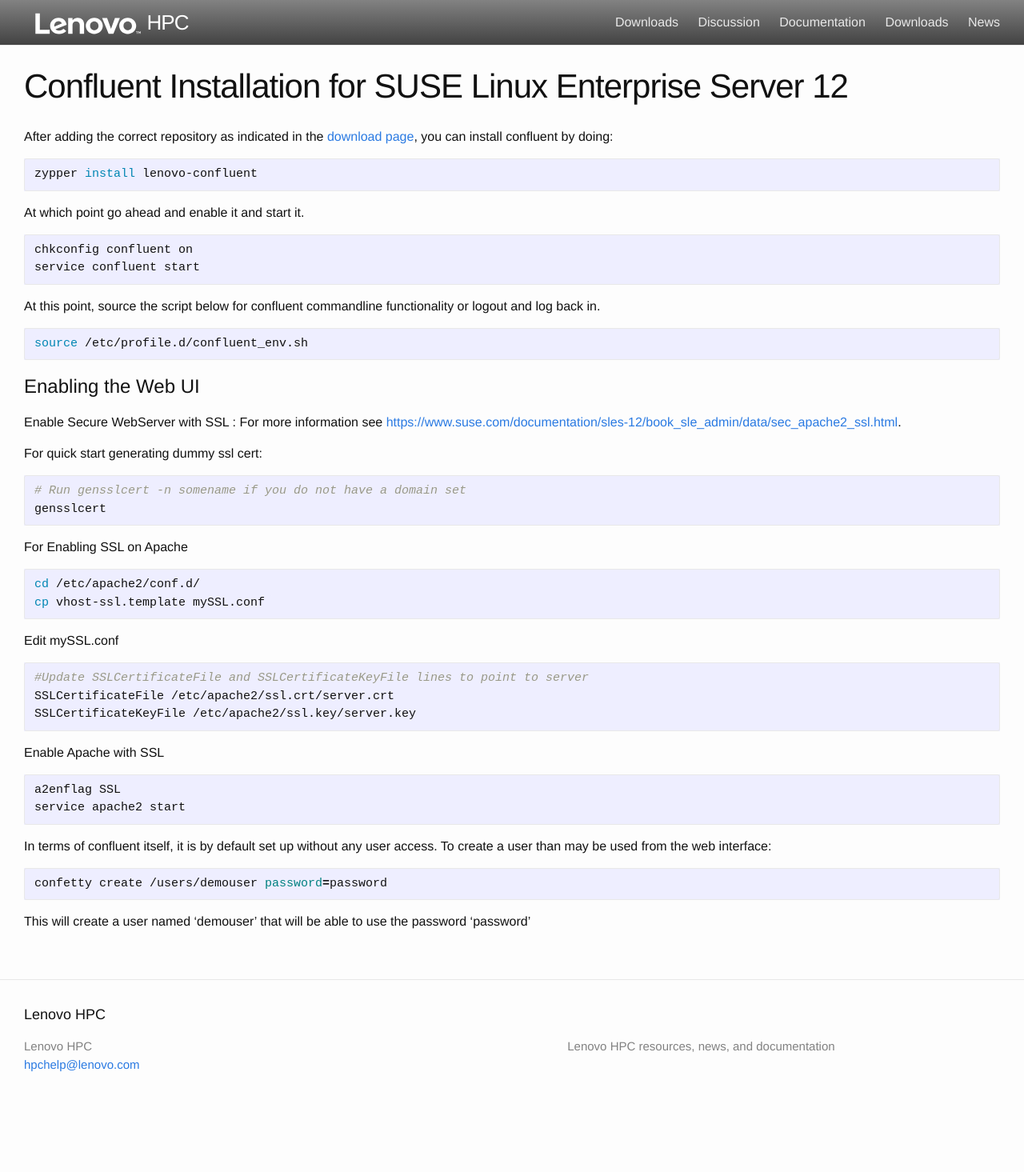
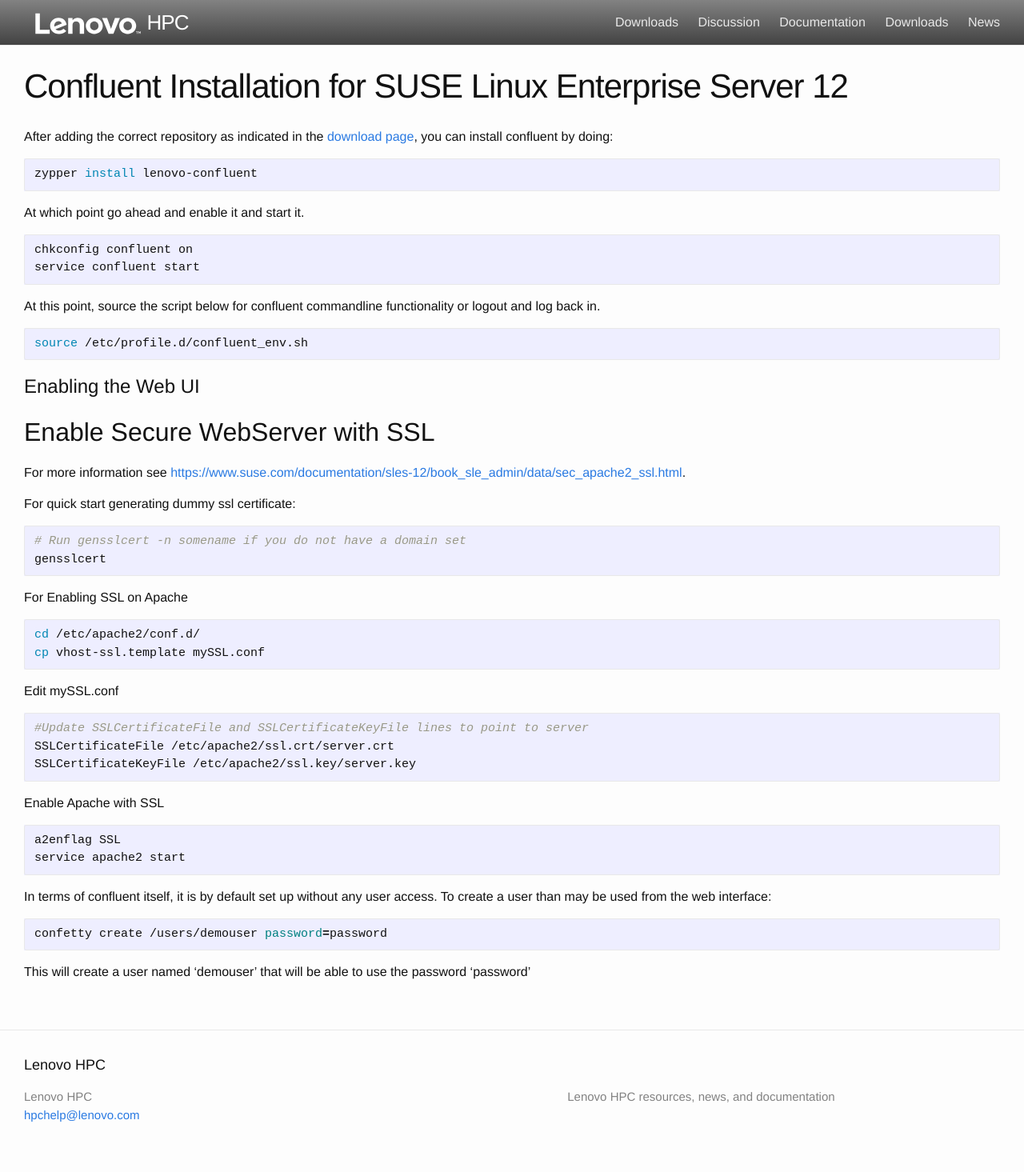
Before and after one commit to xcat2/confluent-docs, a Jekyll site: the page built from docs/installconfluent_suse.md, in a window 1280 px wide. Shown: the whole page at 80% size. Built offline with Jekyll 4.4.1, drawn with Linux system fonts in a browser that asks for light colours; before the commit the page ends 1402 px from its top, so only the background shows below that.

Commit message:
Update header for install confluent suse

````diff
--- a/docs/installconfluent_suse.md
+++ b/docs/installconfluent_suse.md
@@ -20,10 +20,11 @@
 
 # Enabling the Web UI
 
-Enable Secure WebServer with SSL :
+## Enable Secure WebServer with SSL
+
 For more information see [https://www.suse.com/documentation/sles-12/book_sle_admin/data/sec_apache2_ssl.html](https://www.suse.com/documentation/sles-12/book_sle_admin/data/sec_apache2_ssl.html).
 
-For quick start generating dummy ssl cert:
+For quick start generating dummy ssl certificate:
 ```sh
 # Run gensslcert -n somename if you do not have a domain set
 gensslcert
````
